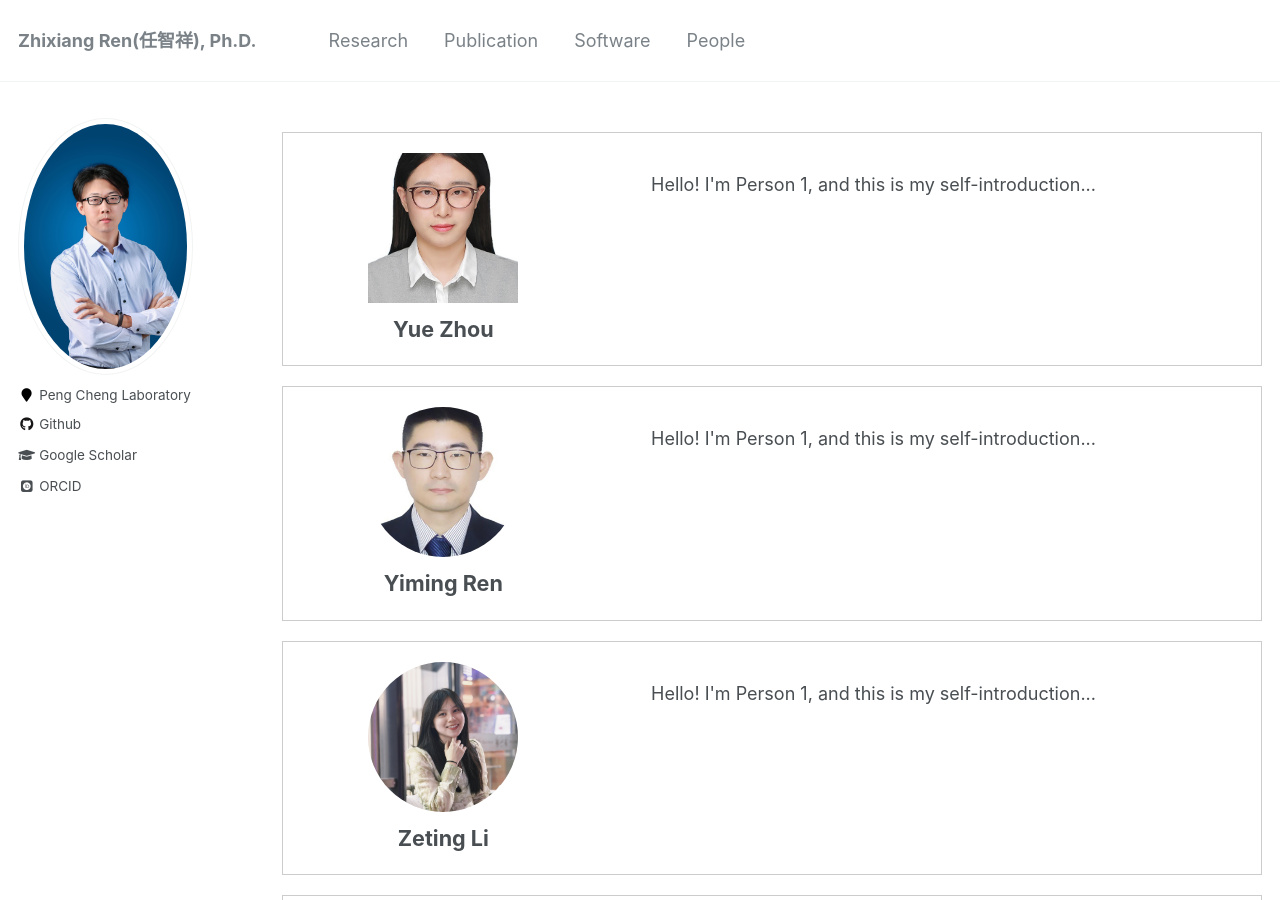
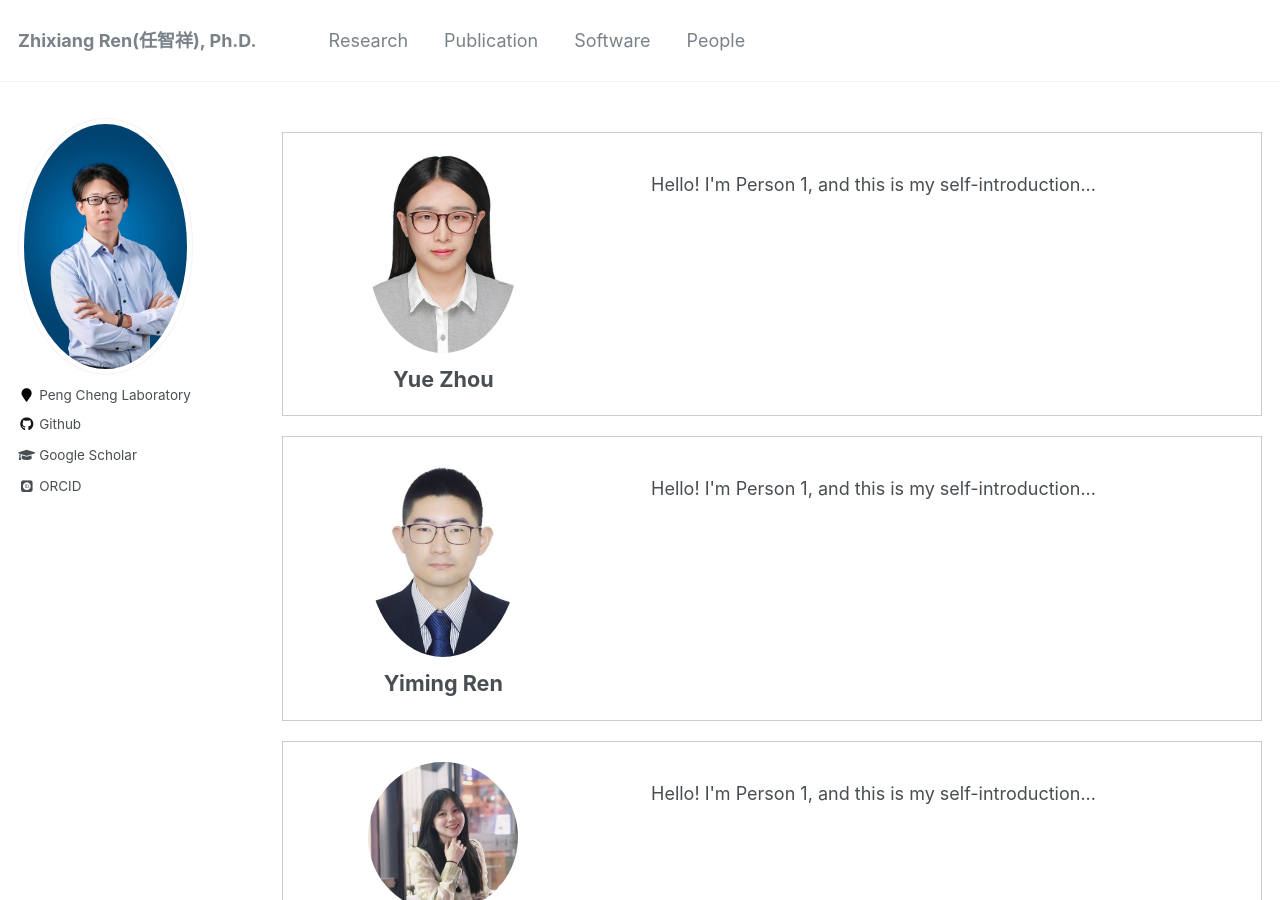
Before and after one commit to zhixiang-ren/zhixiang-ren.github.io, a Jekyll site: the page built from _pages/People.html, in a window 1280 px wide and 900 px high. Built offline with Jekyll 4.4.1, drawn with Linux system fonts in a browser that asks for light colours; some web fonts are replaced.

Commit message:
Update People.html

```diff
--- a/_pages/People.html
+++ b/_pages/People.html
@@ -10,7 +10,7 @@ author_profile: true
     <div style="display: flex; flex-direction: column; align-items: center; width: 30%;">
         <!-- 图片 -->
         <div>
-            <img src="/images/zhouy.jpg" alt="Person 1" style="width: 150px; height: 150px; object-fit: cover; margin-bottom: 10px;">
+            <img src="/images/zhouy.jpg" alt="Person 1" style="width: 150px; height: 200px; object-fit: cover; border-radius: 50%; margin-bottom: 10px;">
         </div>
         <!-- 名字 -->
         <div style="font-size: 1.2em; font-weight: bold;">Yue Zhou</div>
@@ -26,7 +26,7 @@ author_profile: true
     <div style="display: flex; flex-direction: column; align-items: center; width: 30%;">
         <!-- 图片 -->
         <div>
-            <img src="/images/renym.png" alt="Person 1" style="width: 150px; height: 150px; object-fit: cover; border-radius: 50%; margin-bottom: 10px;">
+            <img src="/images/renym.png" alt="Person 1" style="width: 150px; height: 200px; object-fit: cover; border-radius: 50%; margin-bottom: 10px;">
         </div>
         <!-- 名字 -->
         <div style="font-size: 1.2em; font-weight: bold;">Yiming Ren</div>
```
